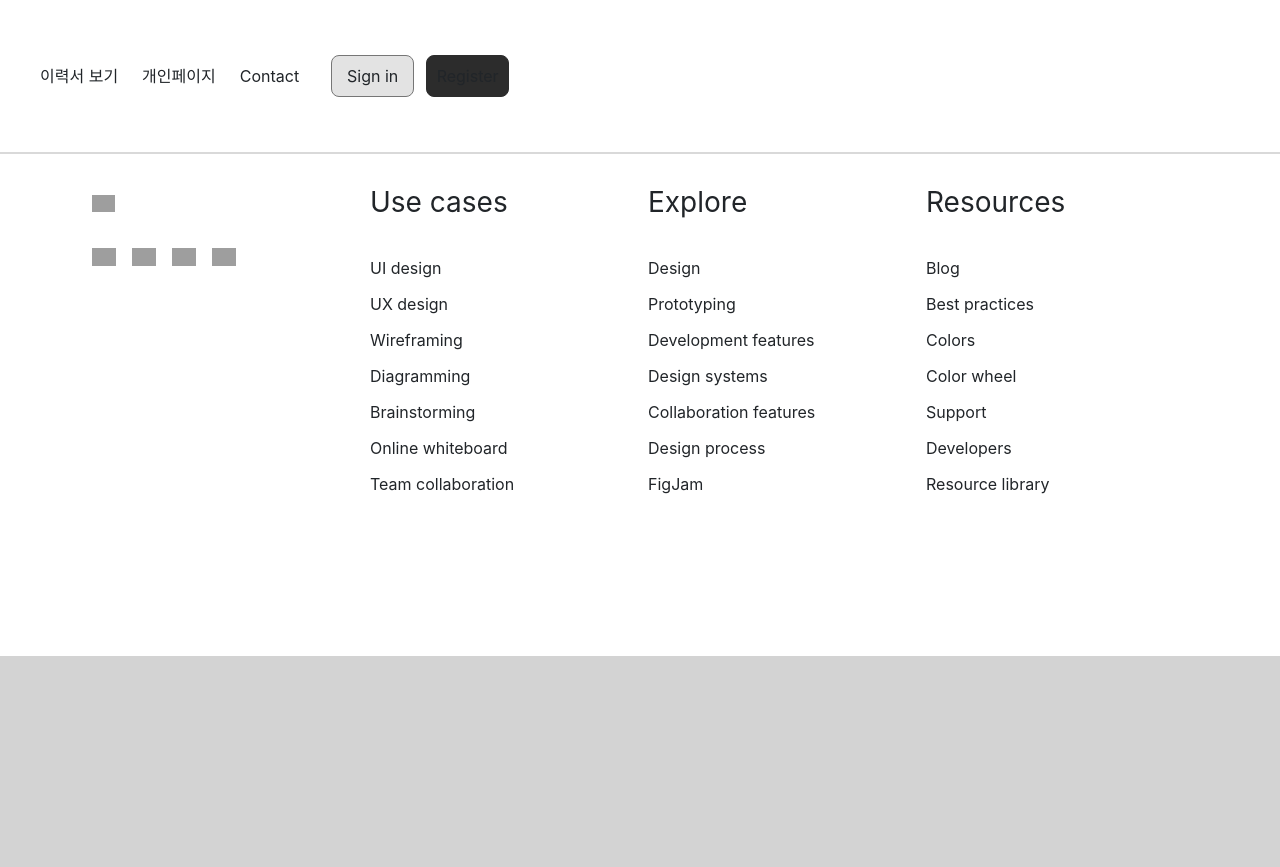
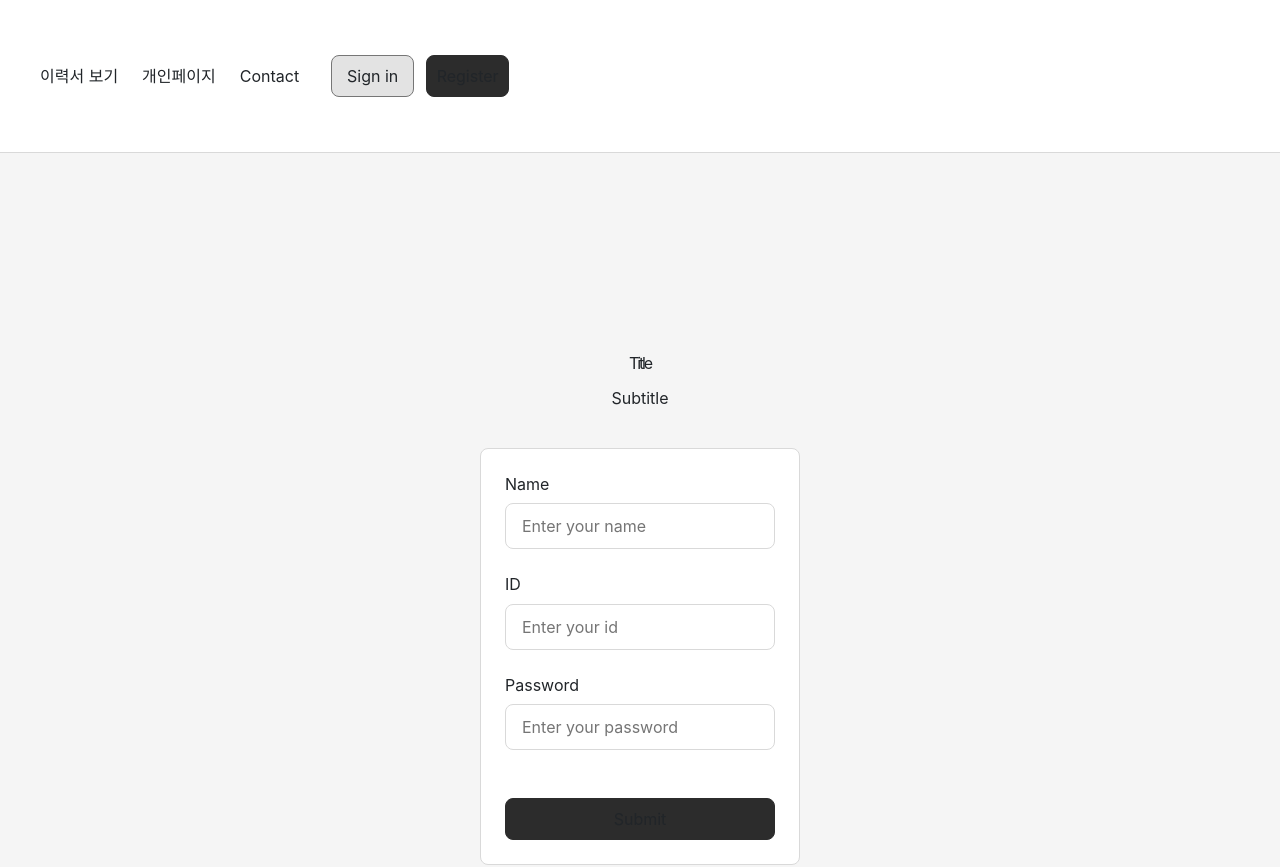
Before and after one commit to ehy0414/Resume_Management_Front, a React (Create React App) app: page /join in a window 1280 px wide. Shown: the top 867 px of the page. Before the commit the page ends 800 px from the top, so only its background shows below. Built offline with nearby package versions, Linux system fonts and the light colour scheme; grey boxes are pictures that could not be loaded.

Commit message:
make JoinPage

```diff
--- a/src/App.js
+++ b/src/App.js
@@ -3,6 +3,7 @@ import "./App.css";
 import Header from "./component/layout/Header";
 import LoginPage from './component/pages/LoginPage';
 import Footer from './component/layout/Footer';
+import JoinPage from './component/pages/JoinPage';
 
 
 function App() {
@@ -11,6 +12,7 @@ function App() {
       <Header />
       <Routes>
         <Route path="/" element={<LoginPage />}></Route>
+        <Route path="/join" element={<JoinPage />}></Route>
       </Routes>
       <Footer/>
     </BrowserRouter>
--- /dev/null
+++ b/src/component/pages/JoinPage.jsx
@@ -0,0 +1,61 @@
+import React from "react";
+import styled from "styled-components";
+import FormContact from "../includes/loginPage/FormContact";
+
+function JoinPage() {
+  return (
+    <StyledHeroForm>
+      <Header>
+        <Title>Title</Title>
+        <Subtitle>Subtitle</Subtitle>
+      </Header>
+      <FormContact />
+    </StyledHeroForm>
+  );
+}
+
+const StyledHeroForm = styled.main`
+  background-color: #f5f5f5;
+  display: flex;
+  min-height: 913px;
+  width: 100%;
+  flex-direction: column;
+  align-items: center;
+  white-space: nowrap;
+  justify-content: center;
+  padding: 190px 24px;
+  @media (max-width: 991px) {
+    max-width: 100%;
+    white-space: initial;
+    padding: 100px 20px;
+  }
+`;
+
+const Header = styled.header`
+  display: flex;
+  width: 151px;
+  max-width: 100%;
+  flex-direction: column;
+  color: var(--sds-color-text-brand-on-brand-tertiary);
+  text-align: center;
+  line-height: 1.2;
+  justify-content: start;
+  @media (max-width: 991px) {
+    white-space: initial;
+  }
+`;
+
+const Title = styled.h1`
+  letter-spacing: -2.16px;
+  font: var(--sds-typography-title-hero-font-weight) var(--sds-typography-title-hero-size) var(--sds-typography-title-hero-font-family);
+  @media (max-width: 991px) {
+    font-size: 40px;
+  }
+`;
+
+const Subtitle = styled.h2`
+  margin-top: 8px;
+  font: var(--sds-typography-subtitle-font-weight) var(--sds-typography-subtitle-size-base) var(--sds-typography-subtitle-font-family);
+`;
+
+export default JoinPage;
```
